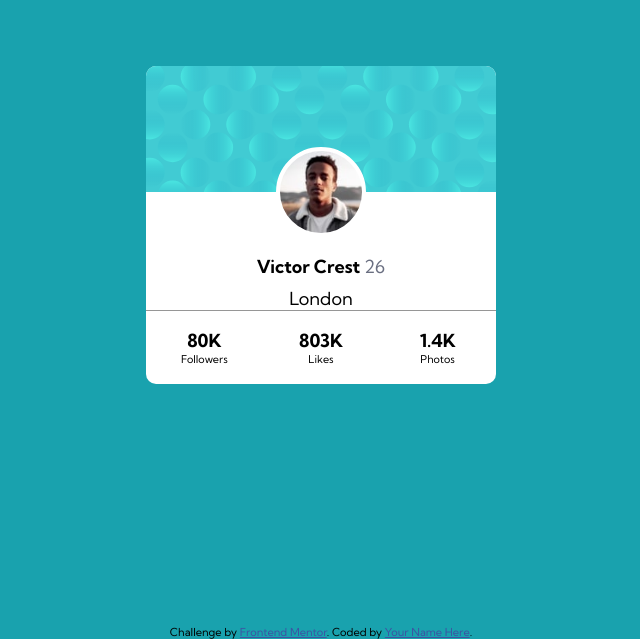
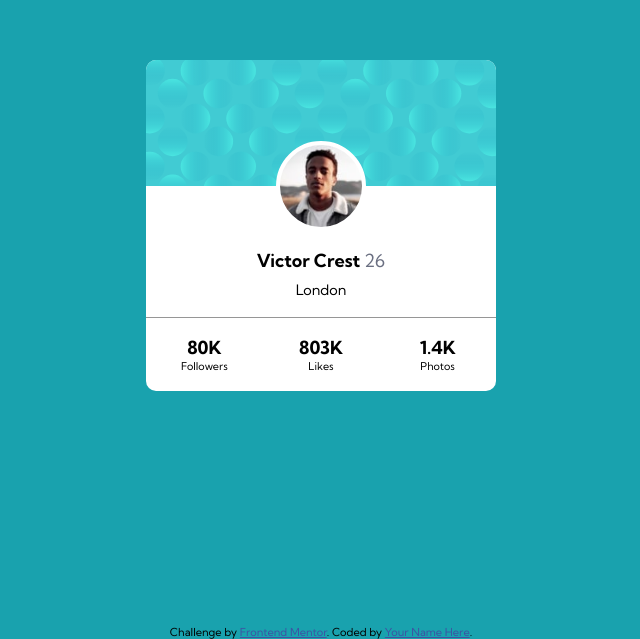
Before and after one commit to dpkreativ/profile-card-component, a plain HTML site: page index.html in a window 1280 px wide. Shown: the part 175-814 px from the top of the page, without its empty margins (319-959 px from the left). Drawn offline with Linux system fonts and the light colour scheme.

Commit message:
style location class for p tag

```diff
--- a/style.css
+++ b/style.css
@@ -72,6 +72,11 @@ main {
   font-weight: 400;
 }
 
+.location {
+  margin-bottom: 1rem;
+  font-size: 0.8rem;
+}
+
 .bottom {
   display: grid;
   grid-template-columns: repeat(3, 1fr);
```
